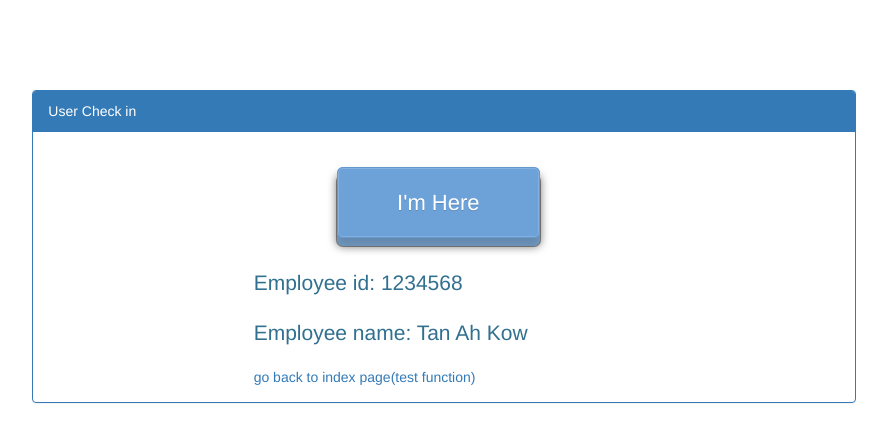
After one commit to tzejian/safeCheck, a PHP site: page /userCheckin.html in a window 1280 px wide. The commit adds this page. Shown: the top 442 px of the page, without its empty margins (196-1083 px from the left). Run offline with PHP 8.4, Linux system fonts and the light colour scheme.

Commit message:
added usercheckin.html page

```diff
--- a/css/style.css
+++ b/css/style.css
@@ -70,15 +70,6 @@ body {
 	background-color: #53A3CD;
 	border-color: #53A3CD;
 }
-.forgot-password {
-	text-decoration: underline;
-	color: #888;
-}
-.forgot-password:hover,
-.forgot-password:focus {
-	text-decoration: underline;
-	color: #666;
-}
 
 .btn-register {
 	background-color: #1CB94E;
@@ -97,3 +88,29 @@ body {
 	background-color: #1CA347;
 	border-color: #1CA347;
 }
+/* 3D Button */
+.btn-3d {
+	position: relative;
+	display: inline-block;
+	font-size: 22px;
+	padding: 20px 60px;
+	color: white;
+	margin: 20px 10px 10px;
+	border-radius: 6px;
+	text-align: center;
+	transition: top .01s linear;
+	text-shadow: 0 1px 0 rgba(0,0,0,0.15);
+}
+.btn-3d.blue {
+	background-color: #6DA2D9;
+	box-shadow: 0 0 0 1px #6698cb inset,
+				0 0 0 2px rgba(255,255,255,0.15) inset,
+				0 8px 0 0 rgba(110, 164, 219, .7),
+				0 8px 0 1px rgba(0,0,0,.4),
+				0 8px 8px 1px rgba(0,0,0,0.5);
+}
+.btn-3d.blue:active {
+	box-shadow: 0 0 0 1px #6191C2 inset,
+				0 0 0 2px rgba(255,255,255,0.15) inset,
+				0 0 0 1px rgba(0,0,0,0.4);
+}
--- a/index.html
+++ b/index.html
@@ -33,12 +33,13 @@
               <div class="col-md-12">
                 <form id="login-form" action="model/doLogin.php" role="form" style="display: block;">
                   <div class="form-group">
-                    <input type="text" name="username" id="username" tabindex="1" class="form-control" placeholder="Employee ID" value="">
+                    <input type="text" name="employeeID" id="employeeID" tabindex="1" class="form-control" placeholder="Employee ID" value="">
                   </div>
                   <div class="form-group">
                     <div class="row">
                       <div class="col-md-6 col-md-offset-3">
                         <input type="submit" name="login-submit" id="login-submit" tabindex="2" class="form-control btn btn-login" value="Log In">
+                        <a href="userCheckin.html">login straight(test function)</a>
                       </div>
                     </div>
                   </div>
--- a/js/appController.js
+++ b/js/appController.js
@@ -20,4 +20,7 @@ $(function() {
     $(this).parents(".dropdown").find('.btn').val($(this).data('value'));
   });
 
+
+
+
 });
--- /dev/null
+++ b/userCheckin.html
@@ -0,0 +1,46 @@
+<!DOCTYPE html>
+<html>
+
+<head>
+  <title>Roger Project</title>
+  <meta charset="utf-8" />
+  <meta name="viewport" content="width=device-width, initial-scale=1">
+  <link href="css/bootstrap.min.css" rel="stylesheet" type="text/css" />
+  <link href="css/style.css" rel="stylesheet" type="text/css" />
+  <script src="https://ajax.googleapis.com/ajax/libs/jquery/3.3.1/jquery.min.js"></script>
+  <script src="js/bootstrap.min.js" type="text/javascript"></script>
+  <script src="js/appController.js" type="text/javascript"></script>
+</head>
+
+<body>
+  <div class="container-fluid" style="height:100%">
+    <div class="row">
+      <div class="col-md-8 col-sm-offset-2">
+        <div class="panel panel-primary">
+          <div class="panel-heading">User Check in</div>
+          <div class="panel-body">
+            <div class="row">
+              <div class="col-md-12">
+                <div class="col-md-8 col-md-offset-4">
+                  <a href="#" class="btn-3d blue">I'm Here</a>
+                </div>
+              </div>
+            </div>
+          </br>
+            <div class="row">
+              <div class="col-md-6 col-md-offset-3">
+                <p class="text-info lead">Employee id: 1234568</p>
+                <p class="text-info lead">Employee name: Tan Ah Kow</p>
+                <a href="index.html">go back to index page(test function)</a>
+              </div>
+            </div>
+
+          </div>
+        </div>
+
+      </div>
+    </div>
+  </div>
+</body>
+
+</html>
```
Also changed, not shown: register.html (deleted, +0 -43 lines).
